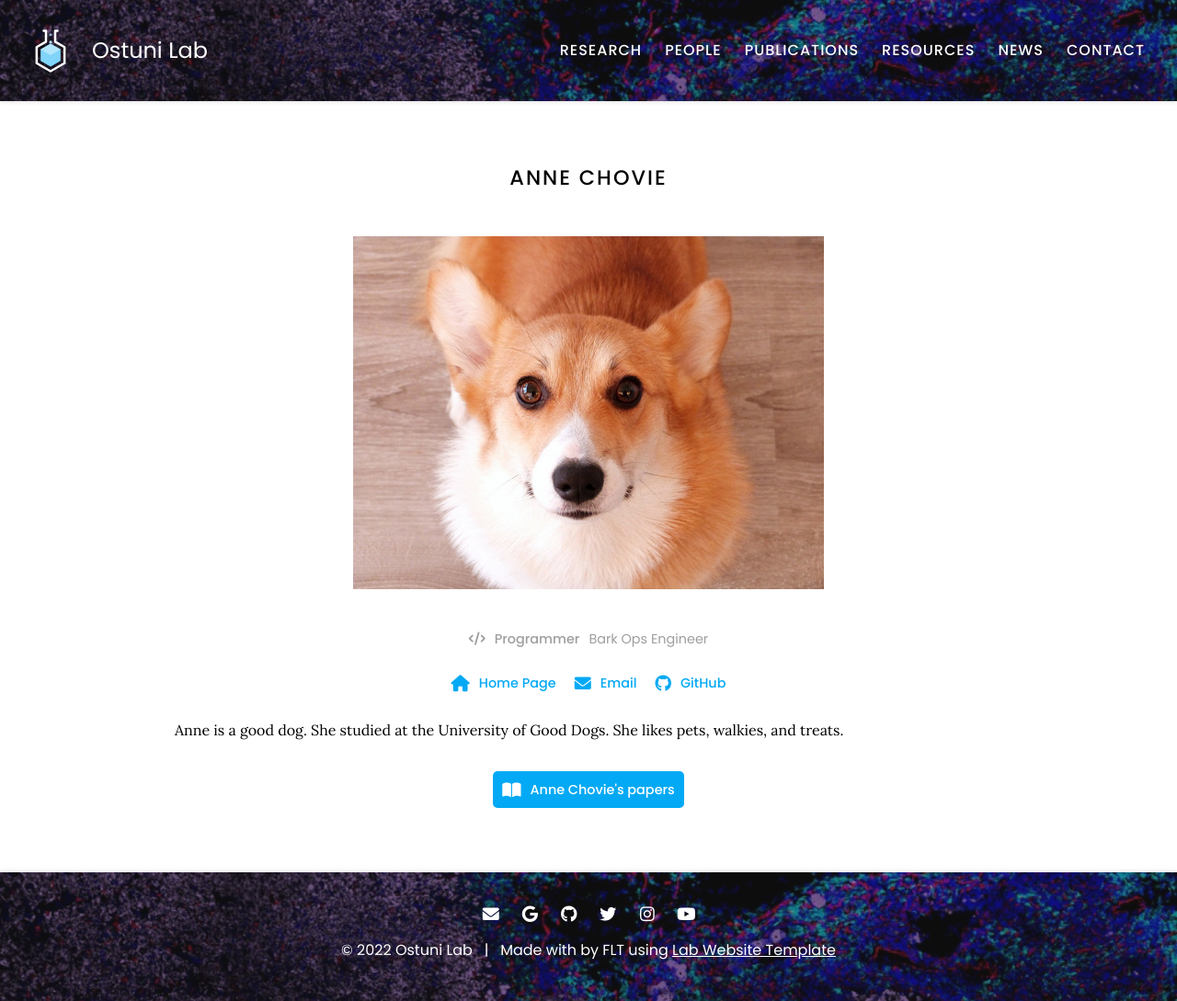
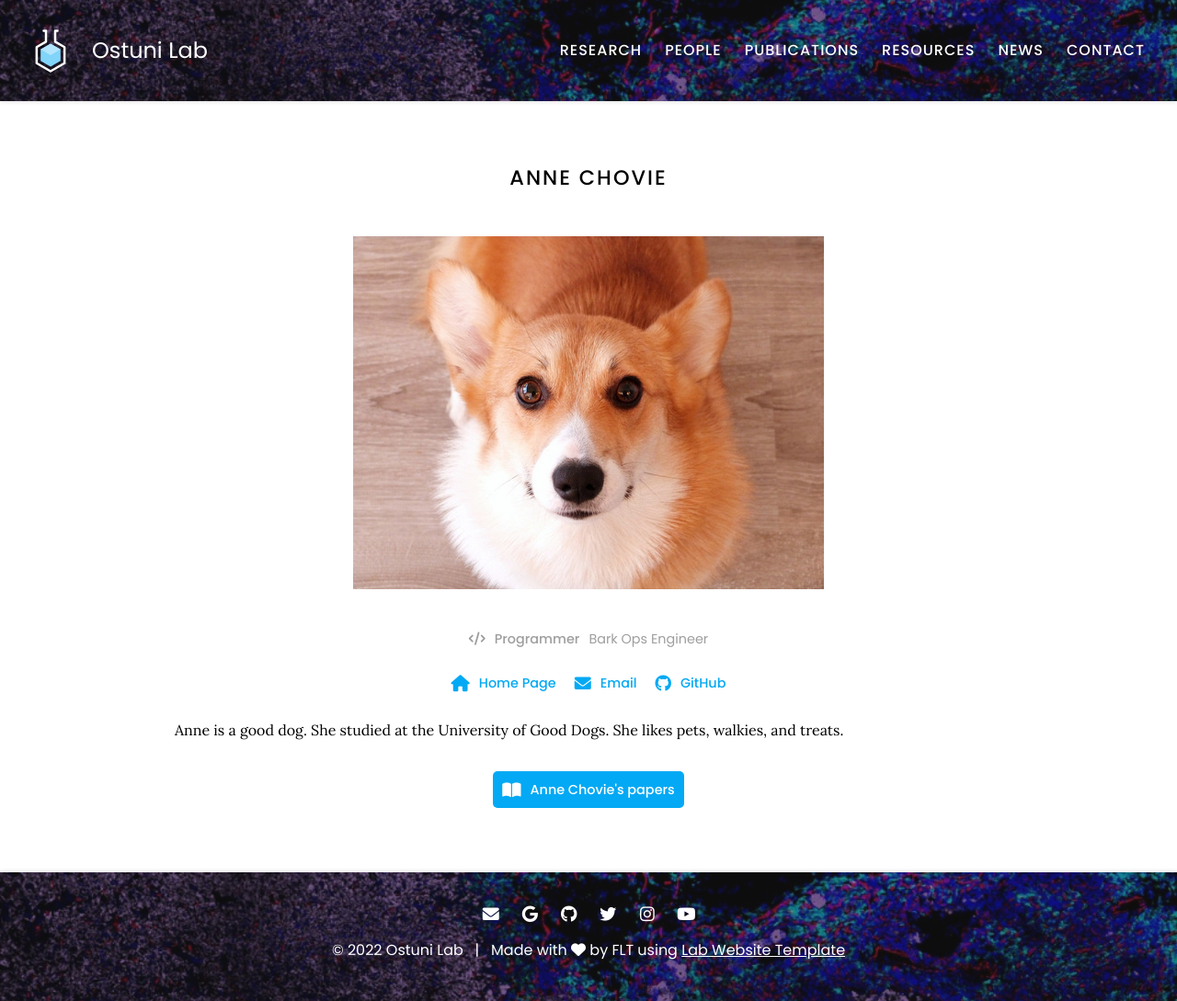
Before and after one commit to laterz-f/labwebsite, a Jekyll site: the page built from _members/anne-chovie.md, in a window 1280 px wide. Shown: the whole page at 92% size. Built offline with Jekyll 4.4.1, drawn with Linux system fonts in a browser that asks for light colours.

Commit message:
Update footer.html

```diff
--- a/_includes/footer.html
+++ b/_includes/footer.html
@@ -31,7 +31,7 @@
     <span>
       &copy; {{ site.time | date: '%Y' }} {{ site.title }}
       &nbsp; | &nbsp;
-     Made with <i class="fas fa-love"></i> by FLT using <a href="https://github.com/greenelab/lab-website-template">Lab Website Template</a>
+     Made with <i class="fas fa-heart"></i> by FLT using <a href="https://github.com/greenelab/lab-website-template">Lab Website Template</a>
     </span>
   </div>
 
```
